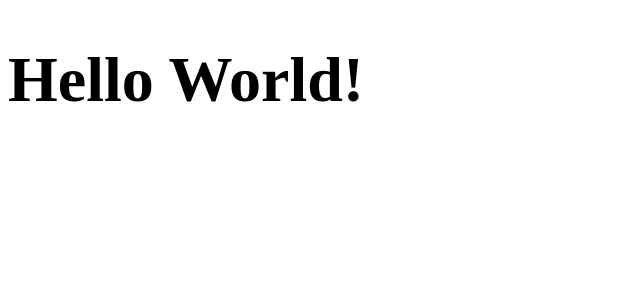
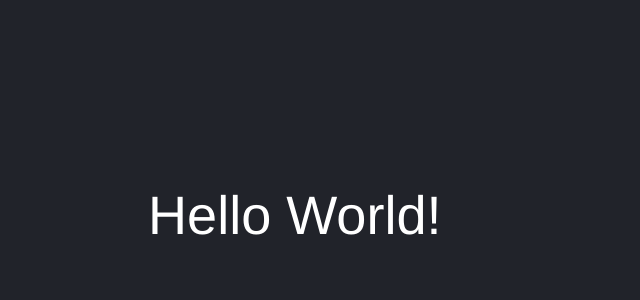
Before and after one commit to ewa1do/React-Course, a React app in the folder 03-counter-app/: page / in a window 1280 px wide. Shown: the top 300 px of the page, without its empty margins (0-640 px from the left). Built offline with nearby package versions, Linux system fonts and the light colour scheme; the HTML template or start-up script is replaced by a standard one.

Commit message:
creando nuestro primer componente

```diff
--- /dev/null
+++ b/03-counter-app/src/PrimeraApp.jsx
@@ -0,0 +1,7 @@
+import React from 'react';
+
+const PrimeraApp = () => {
+  return <h1>Hello World!</h1>;
+};
+
+export default PrimeraApp;
--- /dev/null
+++ b/03-counter-app/src/main.css
@@ -0,0 +1,12 @@
+html,
+body {
+  background: #21232a;
+  color: #fff;
+  font-family: Helvetica, sans-serif;
+  font-size: 1.3em;
+  padding: 70px;
+}
+
+h1 {
+  font-weight: 400;
+}
--- a/03-counter-app/src/main.jsx
+++ b/03-counter-app/src/main.jsx
@@ -1,14 +1,12 @@
 import React from 'react';
-import ReactDOM from 'react-dom';
-
-const greeting = <h1>Hello World!</h1>;
+import ReactDOM from 'react-dom/client';
+import PrimeraApp from './PrimeraApp';
+import './main.css';
 
 const root = document.getElementById('root');
 
-console.log(root);
-
 ReactDOM.createRoot(root).render(
   <React.StrictMode>
-    <h1>{greeting}</h1>
+    <PrimeraApp />
   </React.StrictMode>
 );
```
